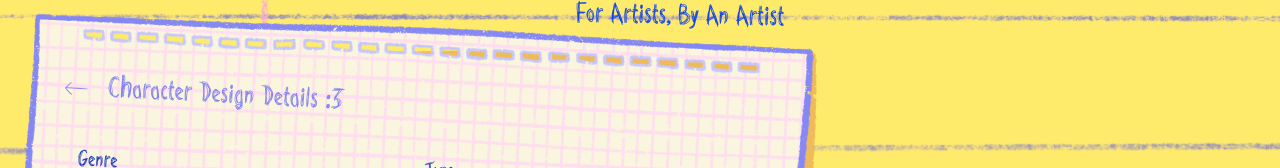
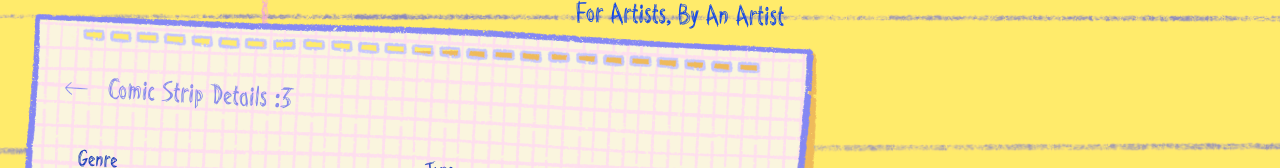
Before and after one commit to lamarjambi/doodle-noodle, a Next.js app: page /comic in a window 1280 px wide. Shown: the part 139-307 px from the top of the page. Built offline with nearby package versions, Linux system fonts and the light colour scheme.

Commit message:
fixing text

```diff
--- a/src/app/comic/page.tsx
+++ b/src/app/comic/page.tsx
@@ -1,8 +1,7 @@
 'use client';
 import React, { useState, useEffect, useRef } from 'react';
 
-export default function CharacterPage() {
-  // Remove hardcoded corpora
+export default function ComicPage() {
 
 
   // Markov chain (trigram) implementation
@@ -241,7 +240,7 @@ export default function CharacterPage() {
                   style={{ pointerEvents: 'none' }}
                 />
               </a>
-              <h2 className="text-3xl font-medium text-blue-800 rotate-4 font-riscada translate-x-6 -translate-y-4" style={{color: "#8587ed" }}>Character Design Details :3</h2>
+              <h2 className="text-3xl font-medium text-blue-800 rotate-4 font-riscada translate-x-6 -translate-y-4" style={{color: "#8587ed" }}>Comic Strip Details :3</h2>
             </div>
             <div className="grid md:grid-cols-2 gap-6 relative z-10">
               <div>
--- a/src/app/scene/page.tsx
+++ b/src/app/scene/page.tsx
@@ -1,7 +1,7 @@
 'use client';
 import React, { useState, useEffect, useRef } from 'react';
 
-export default function CharacterPage() {
+export default function ScenePage() {
 
 
   // Markov chain (trigram) implementation
@@ -240,7 +240,7 @@ export default function CharacterPage() {
                   style={{ pointerEvents: 'none' }}
                 />
               </a>
-              <h2 className="text-3xl font-medium text-blue-800 rotate-4 font-riscada translate-x-6 -translate-y-4" style={{color: "#8587ed" }}>Character Design Details :3</h2>
+              <h2 className="text-3xl font-medium text-blue-800 rotate-4 font-riscada translate-x-6 -translate-y-4" style={{color: "#8587ed" }}>Scene Illustration Details :3</h2>
             </div>
             <div className="grid md:grid-cols-2 gap-6 relative z-10">
               <div>
```
